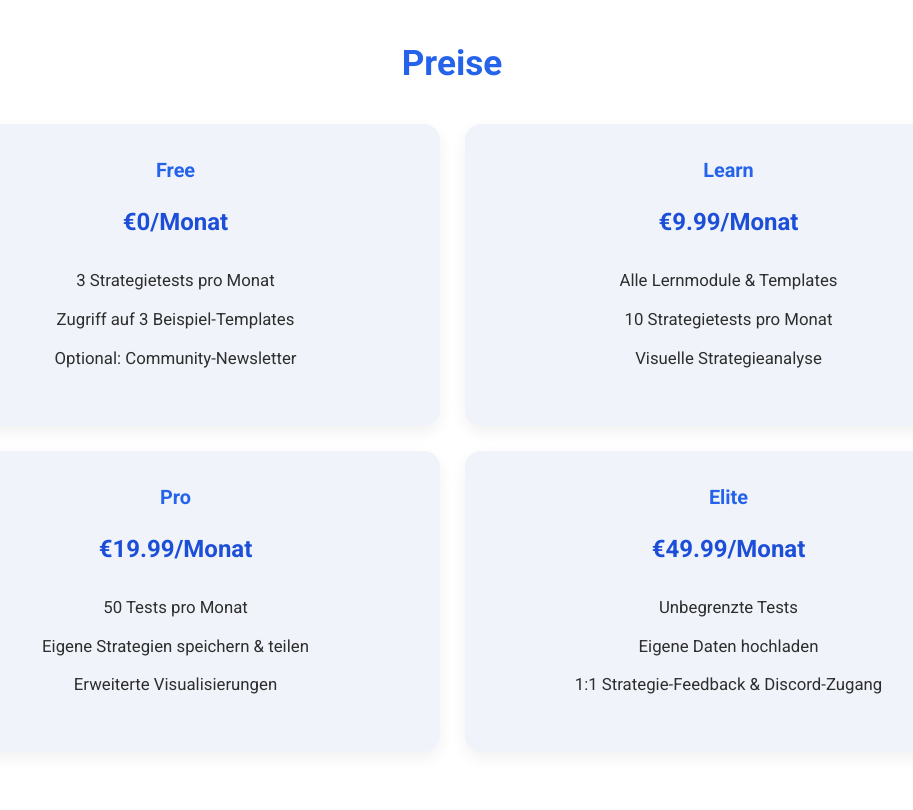
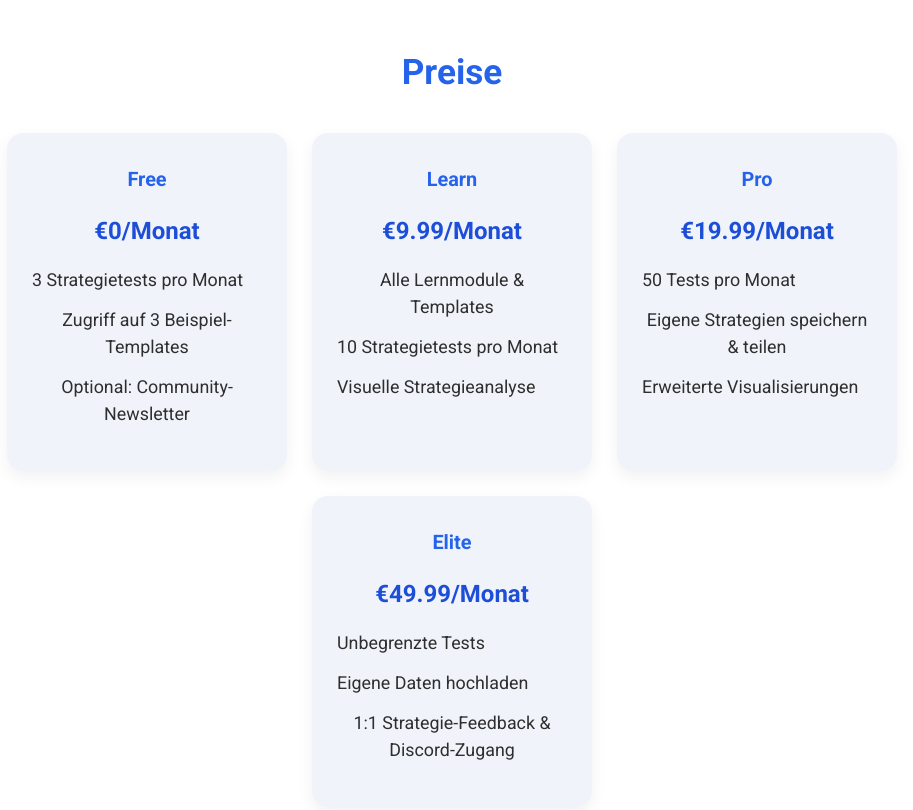
Before and after one commit to BMGforever/Landingpage-Better-Backtesting, a plain HTML site: page index_alternativ.html in a window 1280 px wide. Shown: the part 2900-3710 px from the top of the page, without its empty margins (188-1101 px from the left). Drawn offline with Linux system fonts and the light colour scheme.

Commit message:
Update styles.css

```diff
--- a/styles.css
+++ b/styles.css
@@ -146,7 +146,6 @@ section p {
   width: 280px;
   box-shadow: 0 6px 16px var(--shadow-color);
   transition: transform 0.3s ease;
-  flex: 0 1 calc(50% - 2rem); /* 2 Karten pro Reihe */
 }
 .pricing-card:hover {
   transform: translateY(-6px);
@@ -310,21 +309,21 @@ footer a {
 .modern-list {
   list-style: none;
   padding-left: 0;
-  margin: 1.5rem 0;
+}
+
+.modern-list li::before {
+  content: None;
+  margin-right: 0.5em;
+  color: #2e86de;
 }
 
 .modern-list li {
-  margin-bottom: 0.75rem;
-  font-size: 1.05rem;
-  line-height: 1.6;
+  margin-bottom: 0.75em;
+  font-size: 1.05em;
+  line-height: 1.5em;
+  display: flex;
+  align-items: flex-start;
 }
-ul.modern-list {
-  list-style: none !important;
-  padding-left: 0;
-  margin-left: 0;
-}
-
-
 
 
 
@@ -332,22 +331,13 @@ ul.modern-list {
 /* 📱 Mobile Responsiveness */
 @media (max-width: 768px) {
   .pricing-cards {
-    display: flex;
     flex-direction: column;
     align-items: center;
   }
-
-  .pricing-card {
-    width: 90%;
-    max-width: 400px;
-  }
-
   .lead-form input[type="email"] {
     margin-bottom: 15px;
     margin-right: 0;
-    width: 100%;
   }
-
   .lead-form button {
     width: 100%;
   }
```
